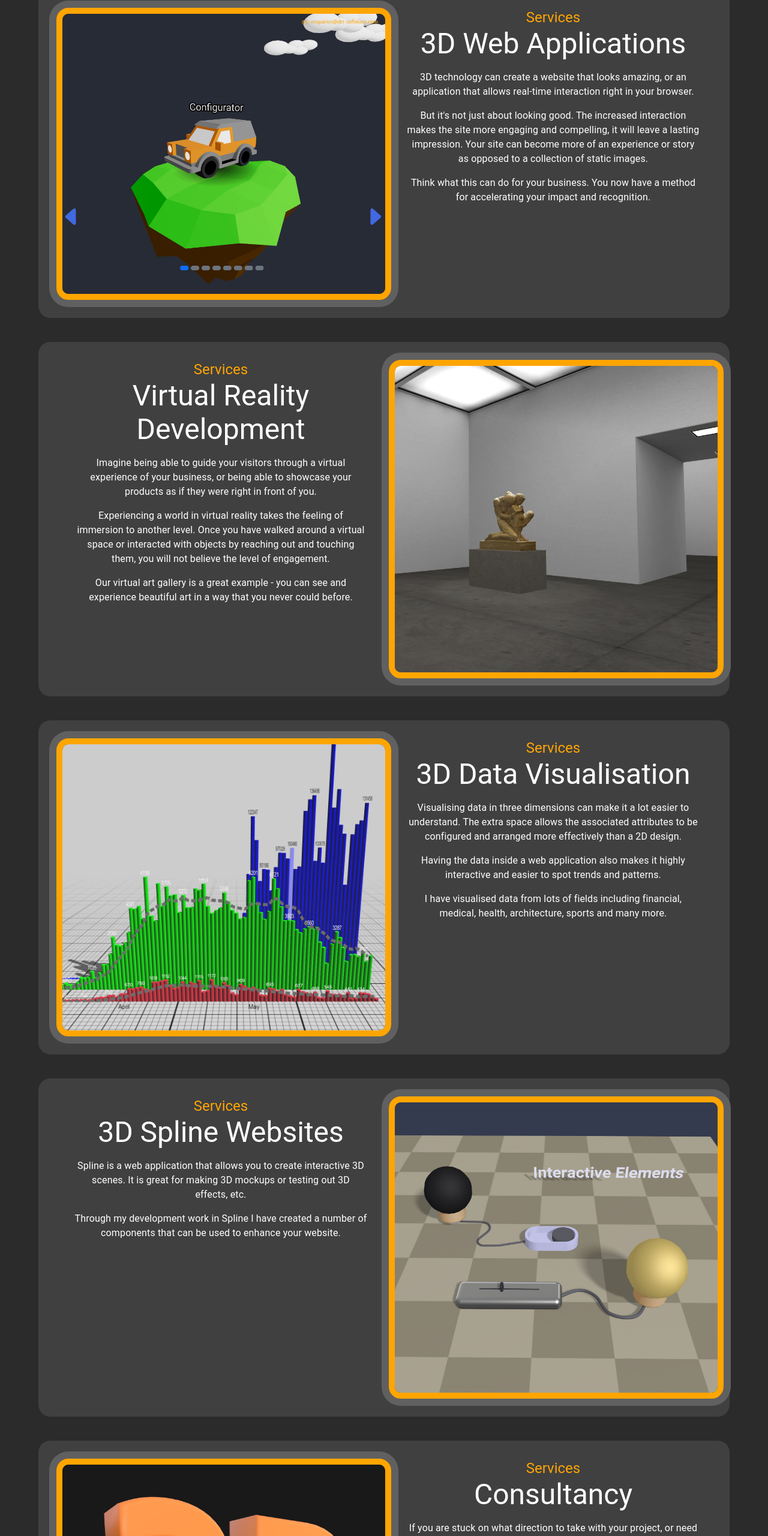
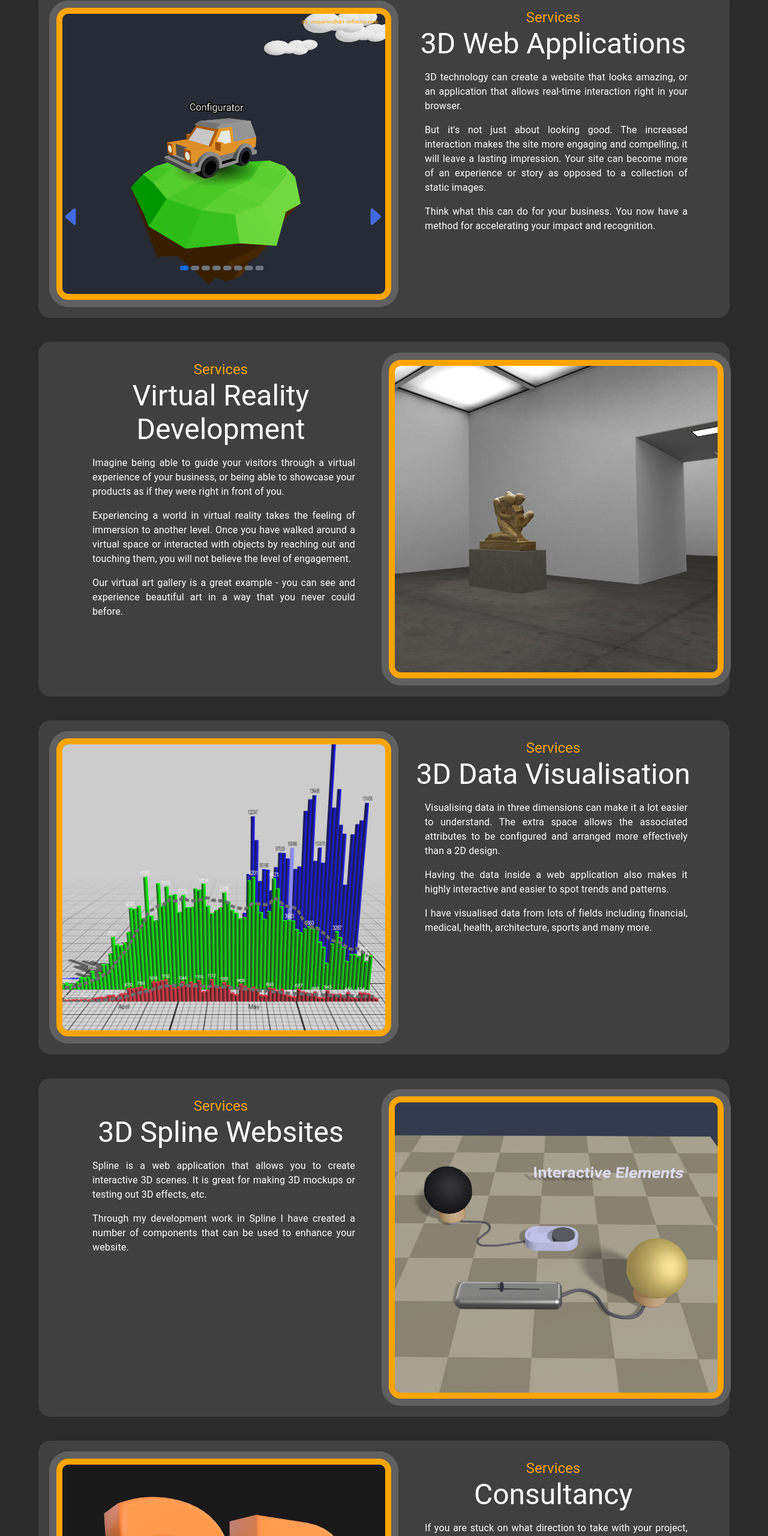
Before and after one commit to DoctorTone/drt_software_ltd, a React (Vite) app: page / in a window 1280 px wide. Shown: the part 5005-7566 px from the top of the page at 60% size. Built offline with nearby package versions, Linux system fonts and the light colour scheme.

Commit message:
Update Services text

```diff
--- a/src/components/Services.tsx
+++ b/src/components/Services.tsx
@@ -32,7 +32,10 @@ const Services = () => {
             <Typography variant="h3" sx={{ mb: 2 }}>
               3D Web Applications
             </Typography>
-            <Typography variant="body1">
+            <Typography
+              variant="body1"
+              sx={{ textAlign: "justify", padding: "0px 20px 0px 30px" }}
+            >
               <p>
                 3D technology can create a website that looks amazing, or an
                 application that allows real-time interaction right in your
@@ -62,7 +65,10 @@ const Services = () => {
             <Typography variant="h3" sx={{ mb: 2 }}>
               Virtual Reality Development
             </Typography>
-            <Typography variant="body1">
+            <Typography
+              variant="body1"
+              sx={{ textAlign: "justify", padding: "0px 20px 0px 30px" }}
+            >
               <p>
                 Imagine being able to guide your visitors through a virtual
                 experience of your business, or being able to showcase your
@@ -101,7 +107,10 @@ const Services = () => {
             <Typography variant="h3" sx={{ mb: 2 }}>
               3D Data Visualisation
             </Typography>
-            <Typography variant="body1">
+            <Typography
+              variant="body1"
+              sx={{ textAlign: "justify", padding: "0px 20px 0px 30px" }}
+            >
               <p>
                 Visualising data in three dimensions can make it a lot easier to
                 understand. The extra space allows the associated attributes to
@@ -131,7 +140,10 @@ const Services = () => {
             <Typography variant="h3" sx={{ mb: 2 }}>
               3D Spline Websites
             </Typography>
-            <Typography variant="body1">
+            <Typography
+              variant="body1"
+              sx={{ textAlign: "justify", padding: "0px 20px 0px 30px" }}
+            >
               <p>
                 Spline is a web application that allows you to create
                 interactive 3D scenes. It is great for making 3D mockups or
@@ -163,7 +175,10 @@ const Services = () => {
             <Typography variant="h3" sx={{ mb: 2 }}>
               Consultancy
             </Typography>
-            <Typography variant="body1">
+            <Typography
+              variant="body1"
+              sx={{ textAlign: "justify", padding: "0px 20px 0px 30px" }}
+            >
               <p>
                 If you are stuck on what direction to take with your project, or
                 need help with all the technical details surrounding 3D graphics
@@ -173,6 +188,7 @@ const Services = () => {
                 You can book a free 30 minute call below, completely free and
                 with no pressure to hire me or work with me.
               </p>
+            </Typography>
             <Button
               href="https://calendly.com/tony-mdjh/30min"
               variant="contained"
@@ -182,7 +198,6 @@ const Services = () => {
             >
               Book a call
             </Button>
-            </Typography>
           </Grid>
         </Grid>
       </Box>
```
Lines whose indentation alone changed are shown as unchanged.
